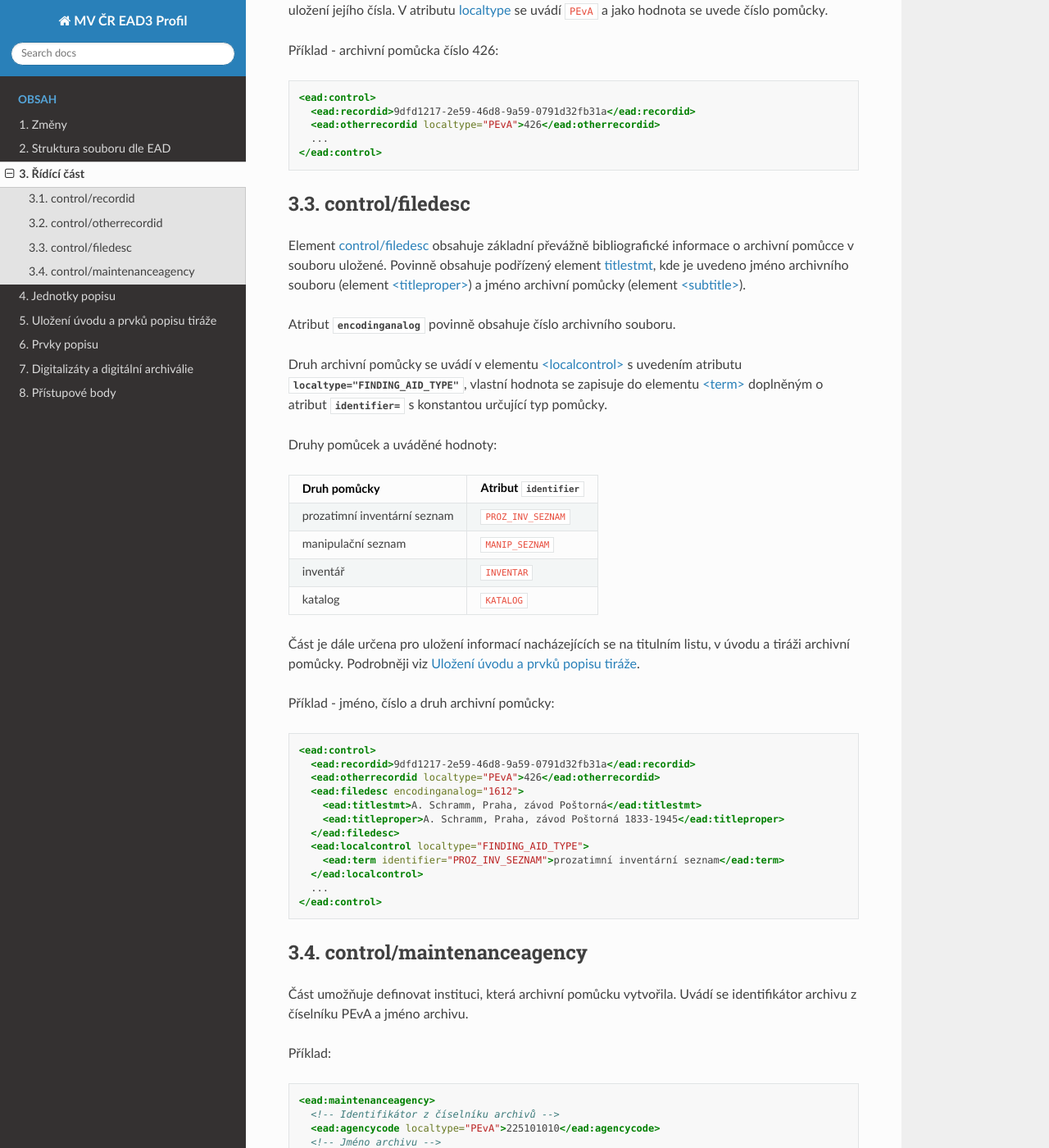
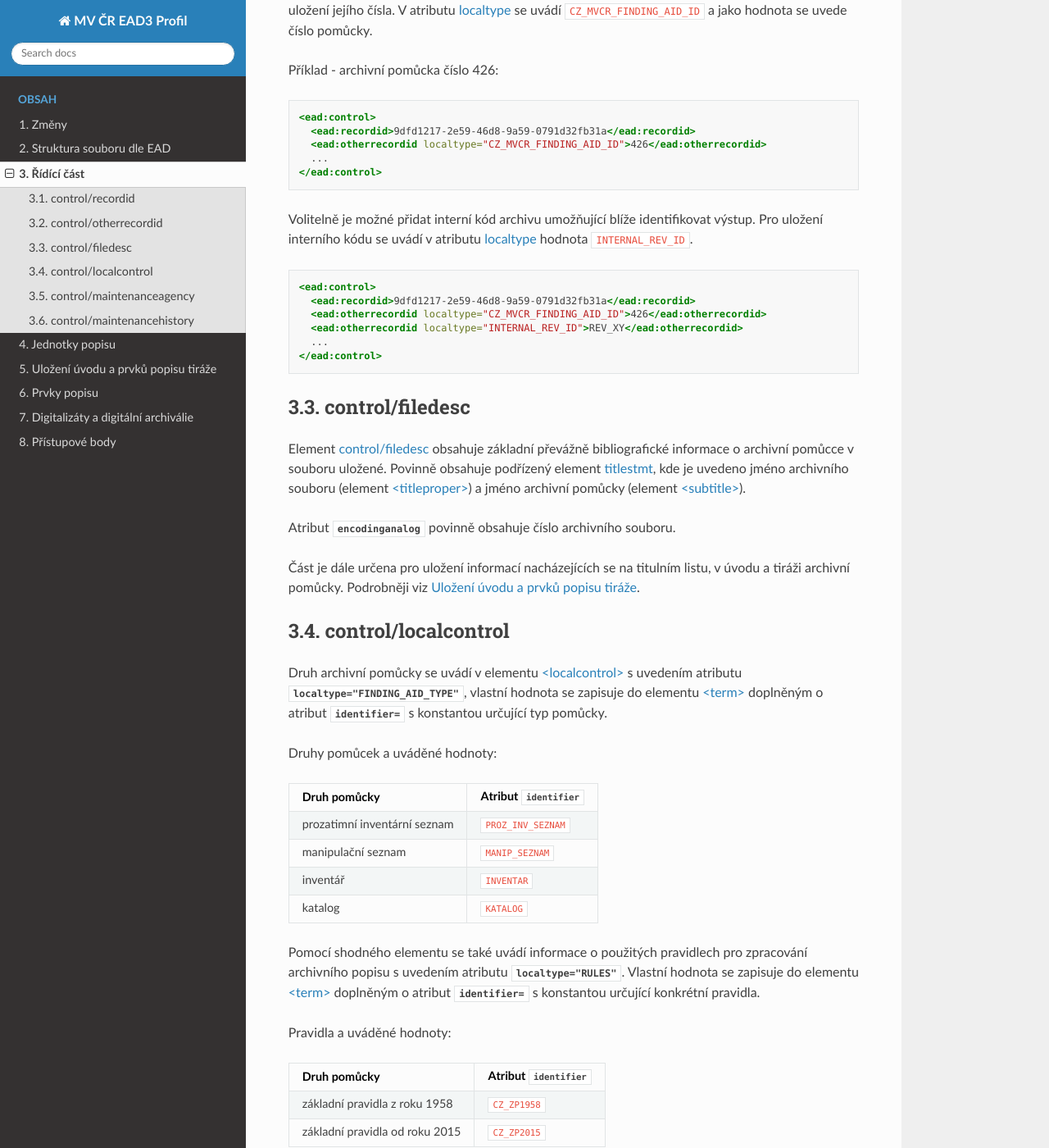
Before and after one commit to elzasw/ead3doc, a Sphinx documentation site: the page built from doc/source/control.rst, in a window 1280 px wide and 1400 px high, scrolled down 439 px. Shown: the whole window at 82% size. Built offline with Sphinx 7.4.7 and the Read the Docs theme 2.0.0, drawn with Linux system fonts in a browser that asks for light colours; some of the changed text lies outside the part shown.

Commit message:
Číslo pomůcky (control/otherrecordid, localtype=CZ_MVCR_FINDING_AID_ID) Nově: interní výstupu (control/otherrecordid, localtype=INTERNAL_REV_ID) Nová kapitola control/localcontrol (typ pomůcky) + nově: informace o pravidlech zpracování Nová část: control/maintenancehistory (informace o zdrojovém systému)

```diff
--- a/doc/source/control.rst
+++ b/doc/source/control.rst
@@ -26,7 +26,7 @@ control/otherrecordid
 Pokud se EAD používá pro uložení finální pomůcky použije se povinně element
 `<otherrecordid> <http://www.loc.gov/ead/EAD3taglib/EAD3.html#elem-otherrecordid>`_ pro
 uložení jejího čísla. V atributu `localtype <http://www.loc.gov/ead/EAD3taglib/EAD3.html#attr-localtype>`_
-se uvádí ``PEvA`` a jako hodnota se uvede číslo pomůcky.
+se uvádí ``CZ_MVCR_FINDING_AID_ID`` a jako hodnota se uvede číslo pomůcky.
 
 Příklad - archivní pomůcka číslo 426:
 
@@ -34,7 +34,21 @@ Příklad - archivní pomůcka číslo 426:
 
   <ead:control>
     <ead:recordid>9dfd1217-2e59-46d8-9a59-0791d32fb31a</ead:recordid>
-    <ead:otherrecordid localtype="PEvA">426</ead:otherrecordid>
+    <ead:otherrecordid localtype="CZ_MVCR_FINDING_AID_ID">426</ead:otherrecordid>
+    ...
+  </ead:control>
+
+
+Volitelně je možné přidat interní kód archivu umožňující blíže identifikovat výstup.
+Pro uložení interního kódu se uvádí v atributu `localtype <http://www.loc.gov/ead/EAD3taglib/EAD3.html#attr-localtype>`_
+hodnota ``INTERNAL_REV_ID``.
+
+.. code-block:: xml
+
+  <ead:control>
+    <ead:recordid>9dfd1217-2e59-46d8-9a59-0791d32fb31a</ead:recordid>
+    <ead:otherrecordid localtype="CZ_MVCR_FINDING_AID_ID">426</ead:otherrecordid>
+    <ead:otherrecordid localtype="INTERNAL_REV_ID">REV_XY</ead:otherrecordid>
     ...
   </ead:control>
 
@@ -50,6 +64,13 @@ kde je uvedeno jméno archivního souboru (element `<titleproper> <http://www.lo
 jméno archivní pomůcky (element `<subtitle> <http://www.loc.gov/ead/EAD3taglib/EAD3.html#elem-subtitle>`_).
 
 Atribut :token:`encodinganalog` povinně obsahuje číslo archivního souboru.
+
+Část je dále určena pro uložení informací nacházejících se na titulním listu,
+v úvodu a tiráži archivní pomůcky. Podrobněji viz :ref:`ead_faintro`.
+
+
+control/localcontrol
+----------------------
 
 Druh archivní pomůcky se uvádí v elementu `<localcontrol> <http://www.loc.gov/ead/EAD3taglib/EAD3.html#elem-localcontrol>`_
 s uvedením atributu :token:`localtype="FINDING_AID_TYPE"`, vlastní hodnota se
@@ -68,8 +89,22 @@ katalog                       ``KATALOG``
 ============================= ==============
 
 
-Část je dále určena pro uložení informací nacházejících se na titulním listu,
-v úvodu a tiráži archivní pomůcky. Podrobněji viz :ref:`ead_faintro`.
+Pomocí shodného elementu se také uvádí informace o použitých pravidlech
+pro zpracování archivního popisu s uvedením atributu :token:`localtype="RULES"`.
+Vlastní hodnota se zapisuje do elementu `<term> <http://www.loc.gov/ead/EAD3taglib/EAD3.html#elem-term>`_
+doplněným o atribut :token:`identifier=` s konstantou určující konkrétní
+pravidla.
+
+Pravidla a uváděné hodnoty:
+
+================================ ==============
+Druh pomůcky                     Atribut :token:`identifier`
+================================ ==============
+základní pravidla z roku 1958    ``CZ_ZP1958``
+základní pravidla od roku 2015   ``CZ_ZP2015``
+================================ ==============
+
+
 
 Příklad - jméno, číslo a druh archivní pomůcky:
 
@@ -77,13 +112,16 @@ Příklad - jméno, číslo a druh archivní pomůcky:
 
   <ead:control>
     <ead:recordid>9dfd1217-2e59-46d8-9a59-0791d32fb31a</ead:recordid>
-    <ead:otherrecordid localtype="PEvA">426</ead:otherrecordid>
+    <ead:otherrecordid localtype="CZ_MVCR_FINDING_AID_ID">426</ead:otherrecordid>
     <ead:filedesc encodinganalog="1612">
       <ead:titlestmt>A. Schramm, Praha, závod Poštorná</ead:titlestmt>
       <ead:titleproper>A. Schramm, Praha, závod Poštorná 1833-1945</ead:titleproper>
     </ead:filedesc>
     <ead:localcontrol localtype="FINDING_AID_TYPE">
       <ead:term identifier="PROZ_INV_SEZNAM">prozatimní inventární seznam</ead:term>
+    </ead:localcontrol>
+    <ead:localcontrol localtype="RULES">
+      <ead:term identifier="CZ_ZP2015">Základní pravidla pro zpracování archiválií ver. 3.0</ead:term>
     </ead:localcontrol>
     ...
   </ead:control>
@@ -95,13 +133,46 @@ control/maintenanceagency
 Část umožňuje definovat instituci, která archivní pomůcku vytvořila. Uvádí
 se identifikátor archivu z číselníku PEvA a jméno archivu.
 
+Element `agencycode <http://www.loc.gov/ead/EAD3taglib/EAD3.html#elem-agencycode>`_ obsahuje kód archivu
+a atribut `localtype <http://www.loc.gov/ead/EAD3taglib/EAD3.html#attr-localtype>`_
+s hodnotou ``CZ_MVCR_INSTITUTION_ID``
+
 Příklad:
 
 .. code-block:: xml
 
   <ead:maintenanceagency>
     <!-- Identifikátor z číselníku archivů -->
-    <ead:agencycode localtype="PEvA">225101010</ead:agencycode>
+    <ead:agencycode localtype="CZ_MVCR_INSTITUTION_ID">225101010</ead:agencycode>
     <!-- Jméno archivu -->
     <ead:agencyname>Státní okresní archiv Hradec Králové</ead:agencyname>
   </ead:maintenanceagency>
+
+
+.. _ead_control_maintenancehistory:
+
+control/maintenancehistory
+-----------------------------
+
+Povinná část je určena pro zaznamenání informací o historii instance
+dat. Povinně se uvádí elementy:
+
+ * `eventtype <http://www.loc.gov/ead/EAD3taglib/EAD3.html#elem-eventtype>`_ s hodnotou atributu value: ``created``
+ * `eventdatetime <http://www.loc.gov/ead/EAD3taglib/EAD3.html#elem-eventdatetime>`_ s časem vytvoření
+ * `agenttype <http://www.loc.gov/ead/EAD3taglib/EAD3.html#elem-agenttype>`_ s hodnotou atributu value: ``machine``
+ * `agent <http://www.loc.gov/ead/EAD3taglib/EAD3.html#elem-agent>`_ obsahuje jméno zdrojového systému a jeho verzi
+
+
+.. code-block:: xml
+
+  <ead:maintenancehistory>
+    <ead:maintenanceevent>
+      <ead:eventtype value="created"></ead:eventtype>
+      <ead:eventdatetime standarddatetime="2022-02-07T01:31:59.835+01:00">2022-02-07T01:31:59.835+01:00</ead:eventdatetime>
+      <!-- Typ vytvoření popisu machine|human -->
+      <ead:agenttype value="machine"></ead:agenttype>
+      <!-- Jméno agenta -->
+      <ead:agent>ELZA 2.3.9</ead:agent>
+      <ead:eventdescription>Finding aid created.</ead:eventdescription>
+    </ead:maintenanceevent>
+  </ead:maintenancehistory>
--- a/doc/source/zmeny.rst
+++ b/doc/source/zmeny.rst
@@ -24,3 +24,4 @@ Leden 2022
  * doplnění popisu :ref:`ead_archdesc_hierarchy` a změna uložení složky jako typ ``file``
  * nová podkapitola: :ref:`ead_archdesc_fonds`
  * druh pomůcky: :ref:`ead_control_filedesc`
+ * přidání informace o zdrojovém systému: :ref:`ead_control_maintenancehistory`
```
